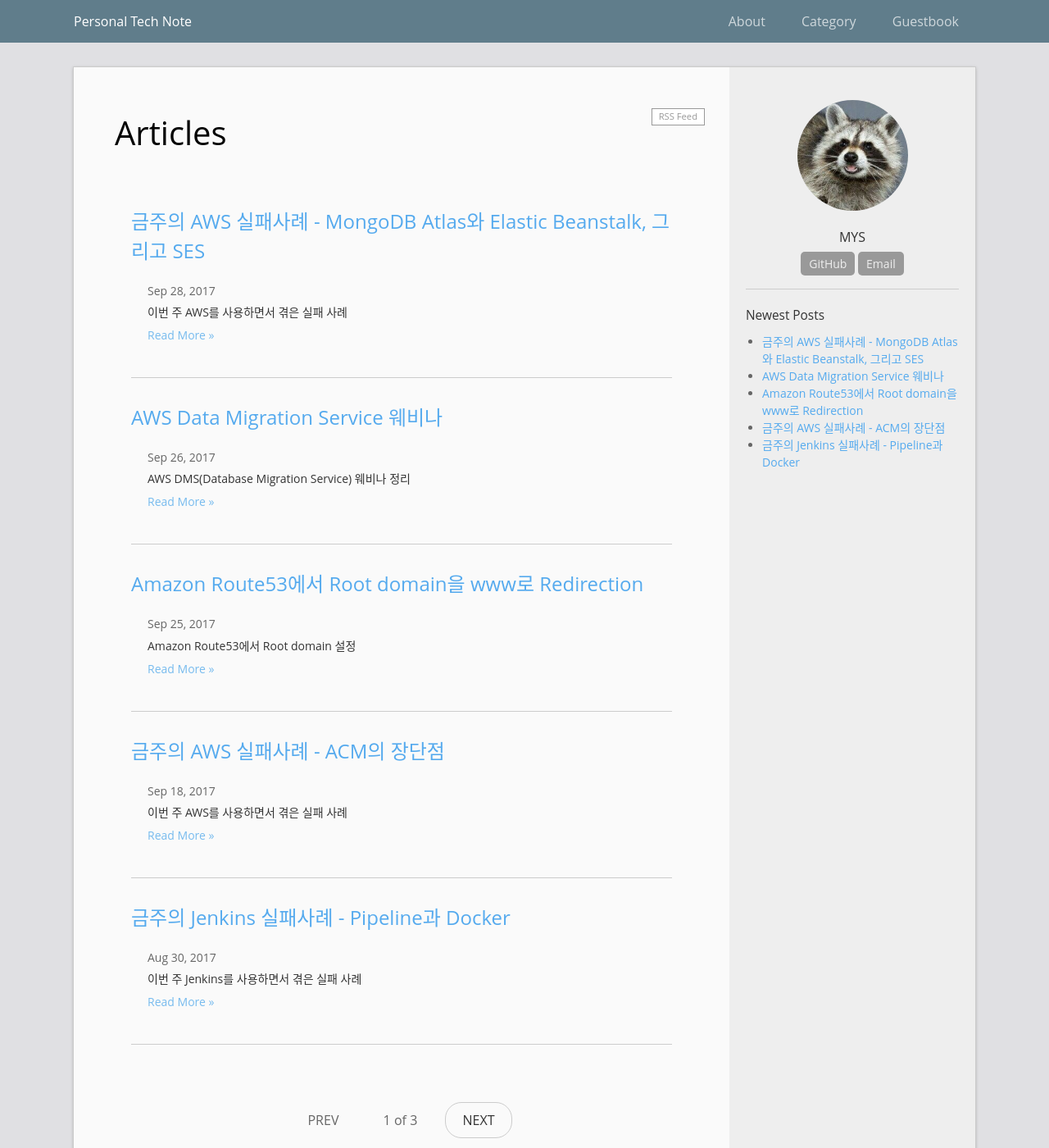
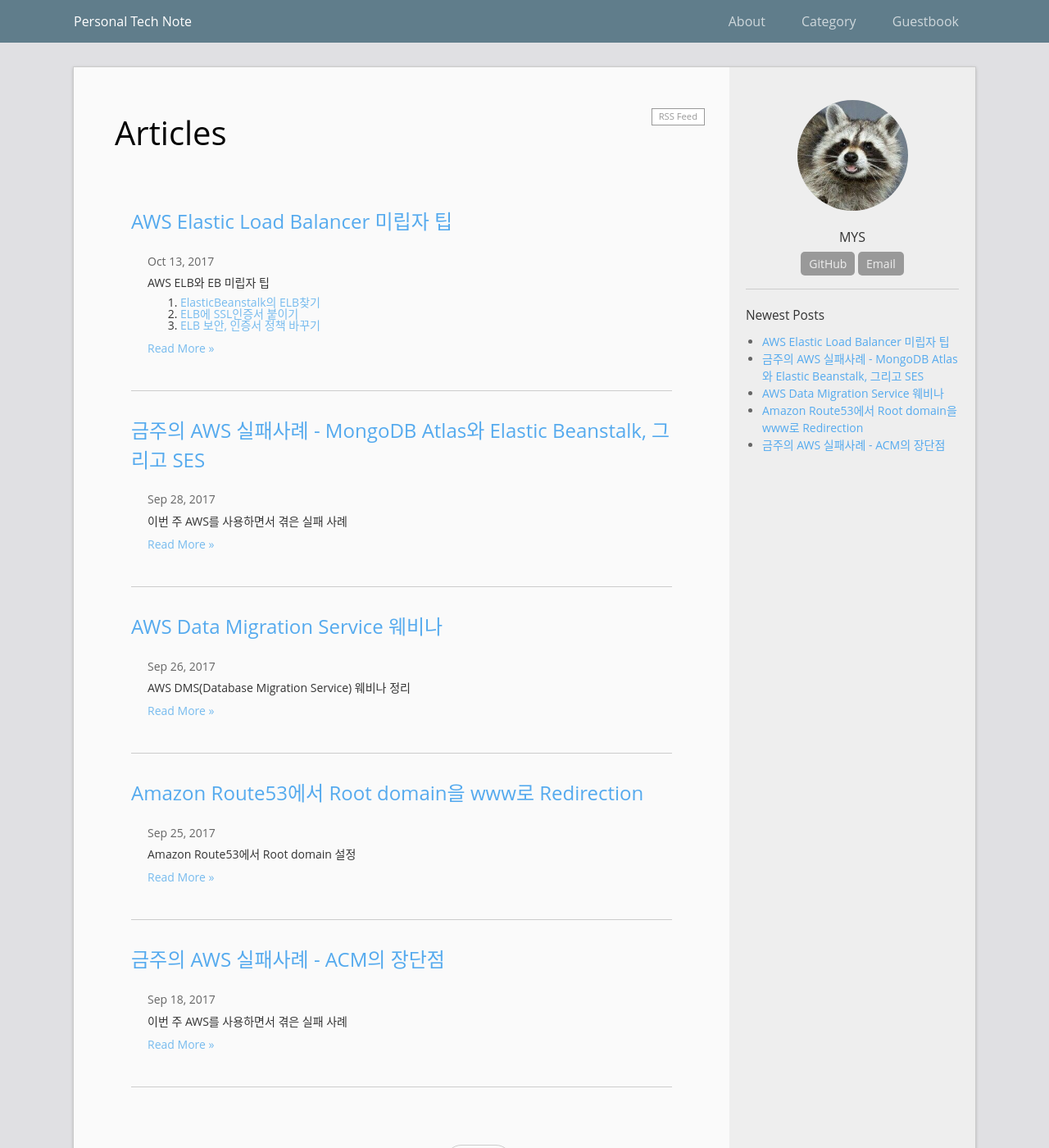
Before and after one commit to mystria/mystria.github.io, a Jekyll site: the page built from index.html, in a window 1280 px wide and 1400 px high. Shown: the whole window at 82% size. Built offline with Jekyll 4.4.1, drawn with Linux system fonts in a browser that asks for light colours; the list of posts is cut into pages by our own code; some of the changed lines change nothing that is shown.

Commit message:
Update post

```diff
--- a/_posts/draft-2017-10-13-aws-loadbalancer.md
+++ b/_posts/2017-10-13-aws-loadbalancer.md
@@ -1,7 +1,7 @@
 ---
 layout: post
 title:  "AWS Elastic Load Balancer 미립자 팁"
-date:   2017-09-26 14:00:00 +0900
+date:   2017-10-13 14:00:00 +0900
 categories: AWS Tip ELB ElasticBeanstalk
 comments: true
 ---
@@ -47,14 +47,16 @@
     - Rule기반으로 지정된 Target Group으로 라우팅
 
 ## ELB 보안, 인증서 정책 바꾸기
- * 공식홈페이지 참조 : [AWS HTTPS Listener][aws-https-listner]
+ * 공식홈페이지 참조 : [AWS Classic LB Listener][aws-https-listner1], [AWS Application LB Listener][aws-https-listner2]
  * 보안 정책 수정하는 위치
   - AWS Admin Console은 정말 사용자 친화적이지 않음(익숙해지면 불편하진 않음)
   1. 일단 Load Balancer 찾기
-  2. Listeners tab
-    - Classic LB일 경우, Load Balancer Protocol이 HTTPS또는 SSL일 경우 Cipher항목 변경(Change)가능
-    - Application/Network LB일 경우, Listener 선택 후 수정
-  3. Predefined와 Custom Security Policy 선택 가능
+  2. Listeners 탭
+    - Classic LB의 경우, Load Balancer Protocol이 HTTPS또는 SSL일 경우 Cipher항목 변경(Change)가능
+    - Application/Network LB의 경우, Listener 선택 후 수정(Action > Edit)
+  3. 보안 정책 선택
+    - Classic LB의 경우, Predefined와 Custom Security Policy 선택 가능
+    - Application/Network LB의 경우, Predefined된 Security Policy만 지원
   4. 적절히 선택 후 적용
  * 보안 정책을 수정해야 하는 이유
   - TLS는 SSL3.0을 개선한 국제 표준 프로토콜, 그러나 하위 호환성을 위해 클라이언트 요청에 의해 다운그레이드 가능
@@ -64,6 +66,7 @@
   - 오래전에 생성한 ELB의 경우 어떤 암호화 방식을 지원하는지 보안 정책을 확인해야 함
 
 [aws-elb]: https://aws.amazon.com/elasticloadbalancing/details/#compare
-[aws-https-listner]: http://docs.aws.amazon.com/elasticloadbalancing/latest/application/create-https-listener.html
+[aws-https-listner1]: http://docs.aws.amazon.com/elasticloadbalancing/latest/classic/elb-https-load-balancers.html
+[aws-https-listner2]: http://docs.aws.amazon.com/elasticloadbalancing/latest/application/create-https-listener.html
 [poodle]: https://www.krcert.or.kr/data/trendView.do?bulletin_writing_sequence=22128
 [tls-ssl-vulnerability]: https://www.kb.cert.org/vuls/id/864643
```
